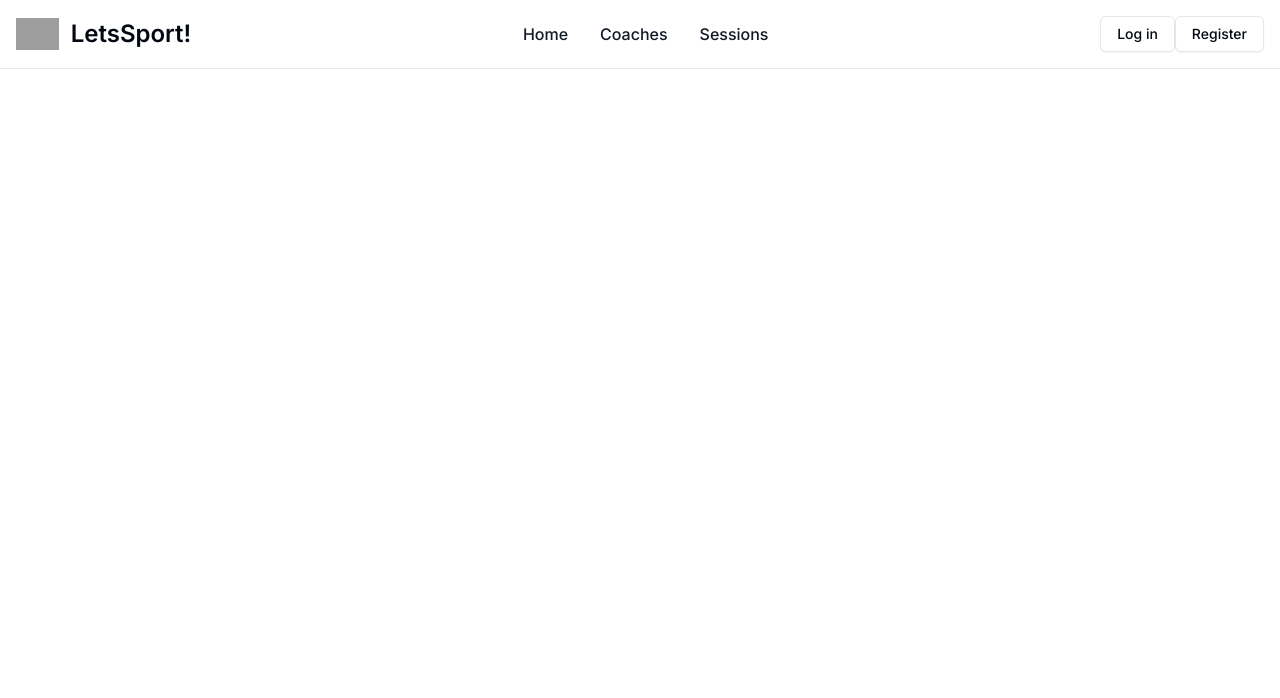
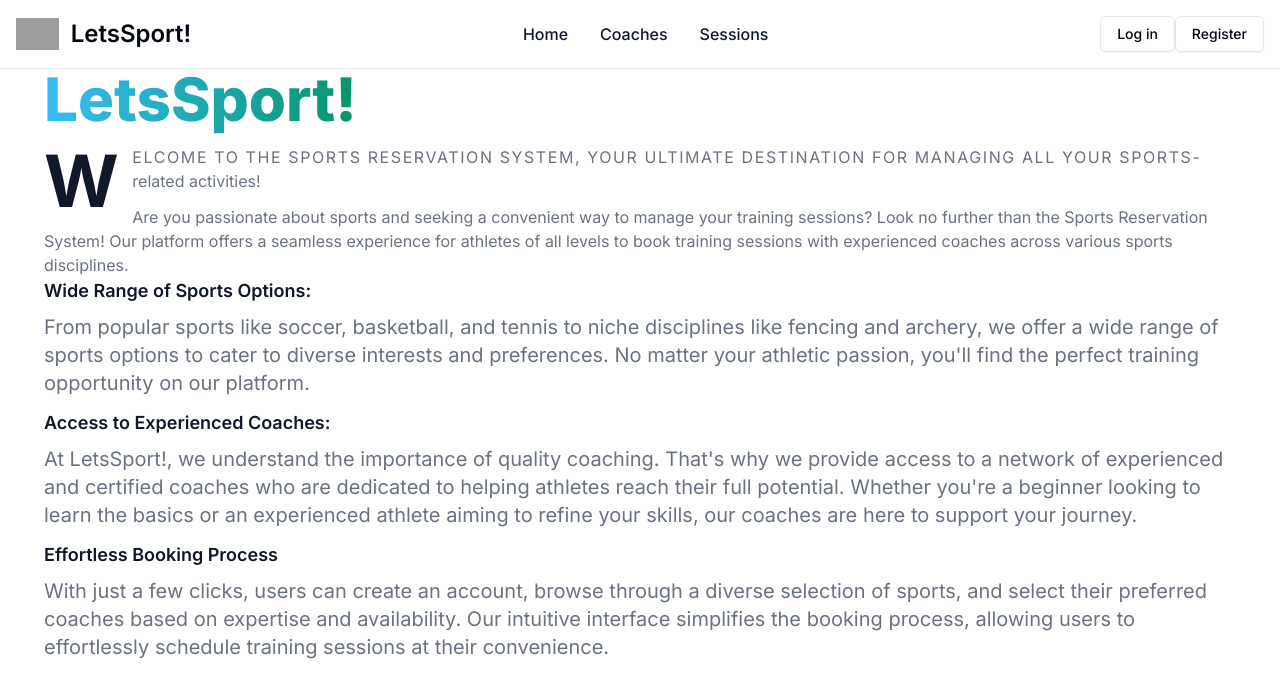
Before and after one commit to gerdazk/software-architecture, a Next.js app: page / in a window 1280 px wide. Shown: the top 698 px of the page. Built offline with nearby package versions, Linux system fonts and the light colour scheme; no server answers; grey boxes are pictures that could not be loaded.

Commit message:
SRS-14/home-page-fix

```diff
--- a/app/about/page.tsx
+++ /dev/null
@@ -1,45 +0,0 @@
-import React from 'react';
-
-const about = () => {
-	return (
-		<div className='mx-auto px-4 sm:px-6 lg:px-8'>
-			<h1 className='mb-4 text-3xl font-extrabold text-gray-900 dark:text-white md:text-5xl lg:text-6xl'>
-				<span className='text-transparent bg-clip-text bg-gradient-to-r to-emerald-600 from-sky-400'>LetsSport!</span>
-			</h1>
-
-			<p className='mb-3 text-gray-500 dark:text-gray-400 first-line:uppercase first-line:tracking-widest first-letter:text-7xl first-letter:font-bold first-letter:text-gray-900 dark:first-letter:text-gray-100 first-letter:me-3 first-letter:float-start'>
-				Welcome to the Sports Reservation System, your ultimate destination for managing all your sports-related
-				activities!
-			</p>
-			<p className='text-gray-500 dark:text-gray-400'>
-				Are you passionate about sports and seeking a convenient way to manage your training sessions? Look no further
-				than the Sports Reservation System! Our platform offers a seamless experience for athletes of all levels to book
-				training sessions with experienced coaches across various sports disciplines.
-			</p>
-
-			<h2 className='mb-2 text-lg font-semibold text-gray-900 dark:text-white'>Wide Range of Sports Options:</h2>
-			<p className='mb-3 text-lg text-gray-500 md:text-xl dark:text-gray-400'>
-				From popular sports like soccer, basketball, and tennis to niche disciplines like fencing and archery, we offer
-				a wide range of sports options to cater to diverse interests and preferences. No matter your athletic passion,
-				you'll find the perfect training opportunity on our platform.
-			</p>
-
-			<h2 className='mb-2 text-lg font-semibold text-gray-900 dark:text-white'>Access to Experienced Coaches:</h2>
-			<p className='mb-3 text-lg text-gray-500 md:text-xl dark:text-gray-400'>
-				At LetsSport!, we understand the importance of quality coaching. That's why we provide access to a network of
-				experienced and certified coaches who are dedicated to helping athletes reach their full potential. Whether
-				you're a beginner looking to learn the basics or an experienced athlete aiming to refine your skills, our
-				coaches are here to support your journey.
-			</p>
-
-			<h2 className='mb-2 text-lg font-semibold text-gray-900 dark:text-white'>Effortless Booking Process</h2>
-			<p className='mb-3 text-lg text-gray-500 md:text-xl dark:text-gray-400'>
-				With just a few clicks, users can create an account, browse through a diverse selection of sports, and select
-				their preferred coaches based on expertise and availability. Our intuitive interface simplifies the booking
-				process, allowing users to effortlessly schedule training sessions at their convenience.
-			</p>
-		</div>
-	);
-};
-
-export default about;
--- a/app/page.tsx
+++ b/app/page.tsx
@@ -1,14 +1,41 @@
-'use client'
+export default function Home() {
+	return (
+		<div className='mx-auto px-4 sm:px-6 lg:px-8'>
+			<h1 className='mb-4 text-3xl font-extrabold text-gray-900 dark:text-white md:text-5xl lg:text-6xl'>
+				<span className='text-transparent bg-clip-text bg-gradient-to-r to-emerald-600 from-sky-400'>LetsSport!</span>
+			</h1>
 
-import { LogOutButton } from "@/src/components/Buttons/LogOutButton";
-import { signOut, useSession } from "next-auth/react";
+			<p className='mb-3 text-gray-500 dark:text-gray-400 first-line:uppercase first-line:tracking-widest first-letter:text-7xl first-letter:font-bold first-letter:text-gray-900 dark:first-letter:text-gray-100 first-letter:me-3 first-letter:float-start'>
+				Welcome to the Sports Reservation System, your ultimate destination for managing all your sports-related
+				activities!
+			</p>
+			<p className='text-gray-500 dark:text-gray-400'>
+				Are you passionate about sports and seeking a convenient way to manage your training sessions? Look no further
+				than the Sports Reservation System! Our platform offers a seamless experience for athletes of all levels to book
+				training sessions with experienced coaches across various sports disciplines.
+			</p>
 
-export default function Home() {
-  const {data} = useSession()
-  return (
-    <main className="flex min-h-screen flex-col items-center justify-between p-24">
-      <div className="z-10 max-w-5xl w-full items-center justify-between font-mono text-sm lg:flex">
-      </div>
-    </main>
-  );
+			<h2 className='mb-2 text-lg font-semibold text-gray-900 dark:text-white'>Wide Range of Sports Options:</h2>
+			<p className='mb-3 text-lg text-gray-500 md:text-xl dark:text-gray-400'>
+				From popular sports like soccer, basketball, and tennis to niche disciplines like fencing and archery, we offer
+				a wide range of sports options to cater to diverse interests and preferences. No matter your athletic passion,
+				you'll find the perfect training opportunity on our platform.
+			</p>
+
+			<h2 className='mb-2 text-lg font-semibold text-gray-900 dark:text-white'>Access to Experienced Coaches:</h2>
+			<p className='mb-3 text-lg text-gray-500 md:text-xl dark:text-gray-400'>
+				At LetsSport!, we understand the importance of quality coaching. That's why we provide access to a network of
+				experienced and certified coaches who are dedicated to helping athletes reach their full potential. Whether
+				you're a beginner looking to learn the basics or an experienced athlete aiming to refine your skills, our
+				coaches are here to support your journey.
+			</p>
+
+			<h2 className='mb-2 text-lg font-semibold text-gray-900 dark:text-white'>Effortless Booking Process</h2>
+			<p className='mb-3 text-lg text-gray-500 md:text-xl dark:text-gray-400'>
+				With just a few clicks, users can create an account, browse through a diverse selection of sports, and select
+				their preferred coaches based on expertise and availability. Our intuitive interface simplifies the booking
+				process, allowing users to effortlessly schedule training sessions at their convenience.
+			</p>
+		</div>
+	);
 }
--- a/src/components/Navigation.tsx
+++ b/src/components/Navigation.tsx
@@ -1,14 +1,15 @@
-'use client'
+'use client';
 
-import { useSession } from "next-auth/react"
-import { LogOutButton } from "./Buttons/LogOutButton"
-import { LoginDialog } from "./Dialogs/LoginDialog"
-import { RegistrationDialog } from "./Dialogs/RegistrationDialog"
-import { ROLES } from "../globalTypes"
+import { useSession } from 'next-auth/react';
+import { LogOutButton } from './Buttons/LogOutButton';
+import { LoginDialog } from './Dialogs/LoginDialog';
+import { RegistrationDialog } from './Dialogs/RegistrationDialog';
+import { ROLES } from '../globalTypes';
 
 export const Navigation = () => {
-    const {data} = useSession()
-    return (<nav className='bg-white dark:bg-gray-900 w-full z-20 top-0 start-0 border-b border-gray-200 dark:border-gray-600'>
+	const { data } = useSession();
+	return (
+		<nav className='bg-white dark:bg-gray-900 w-full z-20 top-0 start-0 border-b border-gray-200 dark:border-gray-600'>
 			<div className='mx-auto flex flex-wrap items-center justify-between mx-auto p-4'>
 				<a href='https://flowbite.com/' className='flex items-center space-x-3 rtl:space-x-reverse'>
 					<img src='https://flowbite.com/docs/images/logo.svg' className='h-8' alt='Flowbite Logo' />
@@ -30,14 +31,11 @@ export const Navigation = () => {
 					)}
 				</div>
 
-        <div
-            className='items-center justify-between hidden w-full md:flex md:w-auto md:order-1'
-            id='navbar-sticky'
-        >
+				<div className='items-center justify-between hidden w-full md:flex md:w-auto md:order-1' id='navbar-sticky'>
 					<ul className='flex flex-col p-4 md:p-0 mt-4 font-medium border border-gray-100 rounded-lg bg-gray-50 md:space-x-8 rtl:space-x-reverse md:flex-row md:mt-0 md:border-0 md:bg-white dark:bg-gray-800 md:dark:bg-gray-900 dark:border-gray-700'>
 						<li>
 							<a
-                        href='/about'
+								href='/'
 								className='block py-2 px-3 text-gray-900 rounded hover:bg-gray-100 md:hover:bg-transparent md:hover:text-blue-700 md:p-0 md:dark:hover:text-blue-500 dark:text-white dark:hover:bg-gray-700 dark:hover:text-white md:dark:hover:bg-transparent dark:border-gray-700'
 							>
 								Home
@@ -59,16 +57,19 @@ export const Navigation = () => {
 								Sessions
 							</a>
 						</li>
-                {data?.user?.role === ROLES.ADMIN && <li>
+						{data?.user?.role === ROLES.ADMIN && (
+							<li>
 								<a
 									href='/users/coachConfirmations'
 									className='block py-2 px-3 text-gray-900 rounded hover:bg-gray-100 md:hover:bg-transparent md:hover:text-blue-700 md:p-0 md:dark:hover:text-blue-500 dark:text-white dark:hover:bg-gray-700 dark:hover:text-white md:dark:hover:bg-transparent dark:border-gray-700'
 								>
 									Confirmations
 								</a>
-                </li>}
+							</li>
+						)}
 					</ul>
 				</div>
 			</div>
-</nav>)
-}
+		</nav>
+	);
+};
```
Lines whose indentation alone changed are shown as unchanged.
